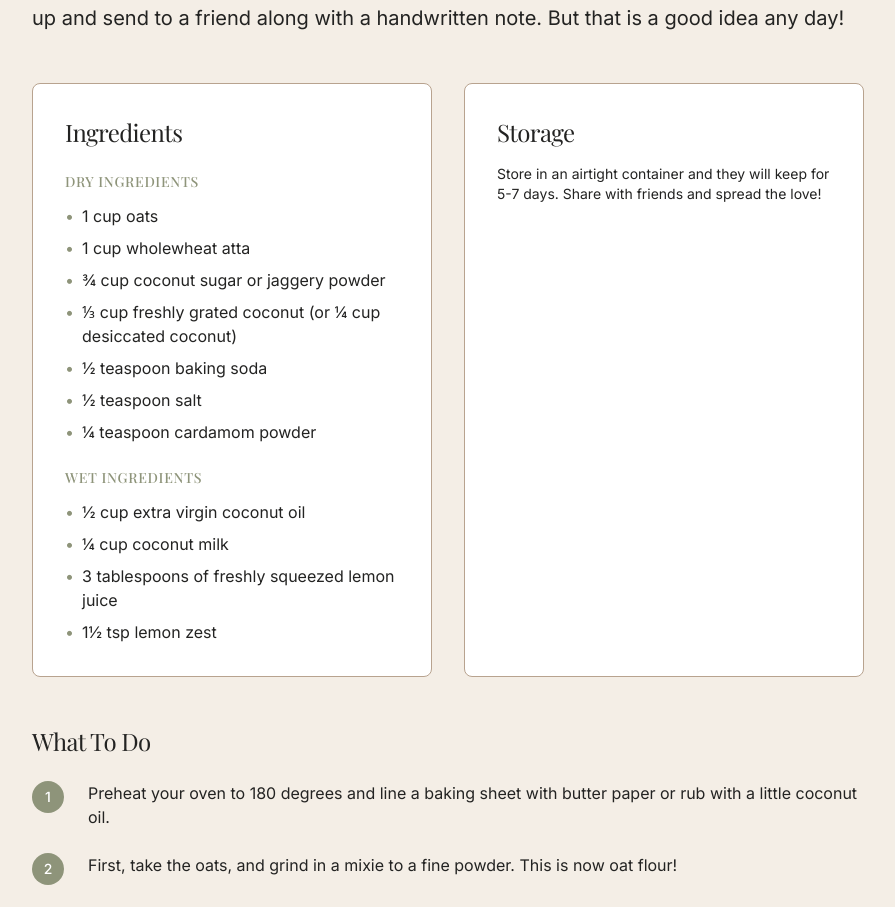
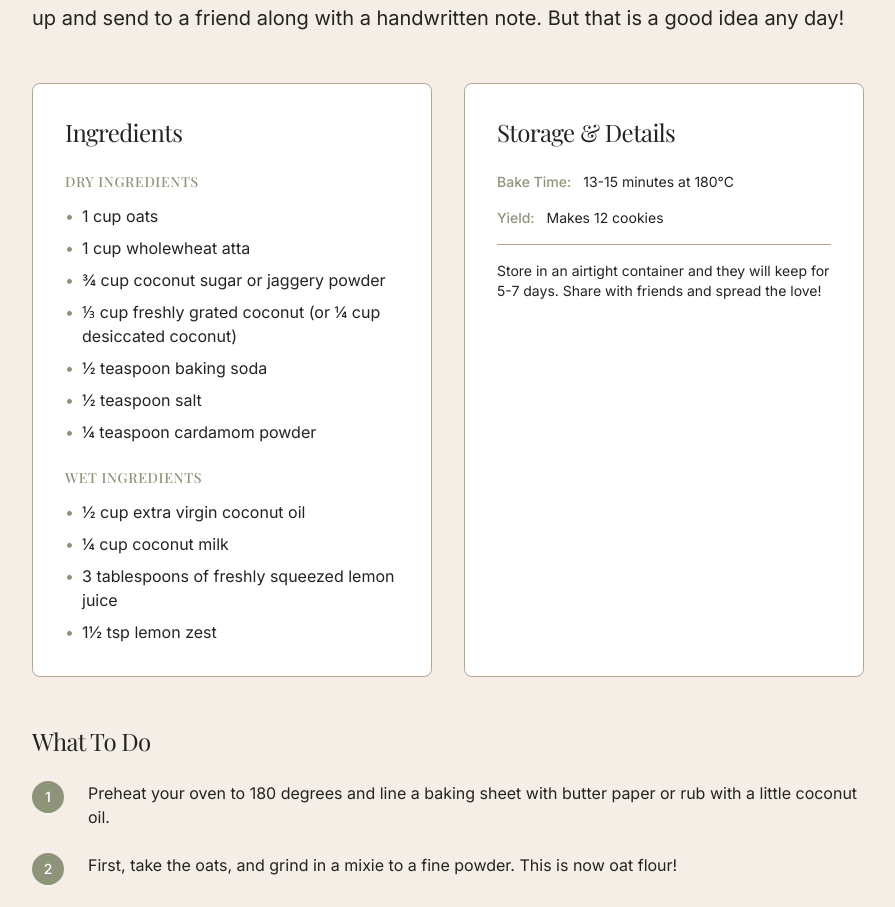
Before and after one commit to sarahVibeCoderAI/sg-ecf5e123-07c8-46f2-898f-2a564bd0e84d-1785751779, a Next.js app: page /blog/lemon-coconut-cookies in a window 1280 px wide. Shown: the part 1170-2077 px from the top of the page, without its empty margins (192-1087 px from the left). Built offline with nearby package versions, Linux system fonts and the light colour scheme; a web font is replaced by a local one.

Commit message:
fix(blog): add baking time and yield to storage section

```diff
--- a/src/pages/blog/lemon-coconut-cookies.tsx
+++ b/src/pages/blog/lemon-coconut-cookies.tsx
@@ -143,12 +143,24 @@ export default function LemonCoconutCookies() {
                 </section>
 
                 <section className="bg-card p-8 rounded-lg border border-border">
-                  <h2 className="font-display text-2xl font-light tracking-tight mb-4">
-                    Storage
+                  <h2 className="font-display text-2xl font-light tracking-tight mb-6">
+                    Storage & Details
                   </h2>
-                  <p className="text-sm text-foreground/70">
-                    Store in an airtight container and they will keep for 5-7 days. Share with friends and spread the love!
-                  </p>
+                  <div className="space-y-4">
+                    <div className="flex items-start gap-3">
+                      <span className="text-sage font-medium text-sm">Bake Time:</span>
+                      <span className="text-foreground/70 text-sm">13-15 minutes at 180°C</span>
+                    </div>
+                    <div className="flex items-start gap-3">
+                      <span className="text-sage font-medium text-sm">Yield:</span>
+                      <span className="text-foreground/70 text-sm">Makes 12 cookies</span>
+                    </div>
+                    <div className="pt-4 border-t border-border">
+                      <p className="text-sm text-foreground/70">
+                        Store in an airtight container and they will keep for 5-7 days. Share with friends and spread the love!
+                      </p>
+                    </div>
+                  </div>
                 </section>
               </div>
 
```
